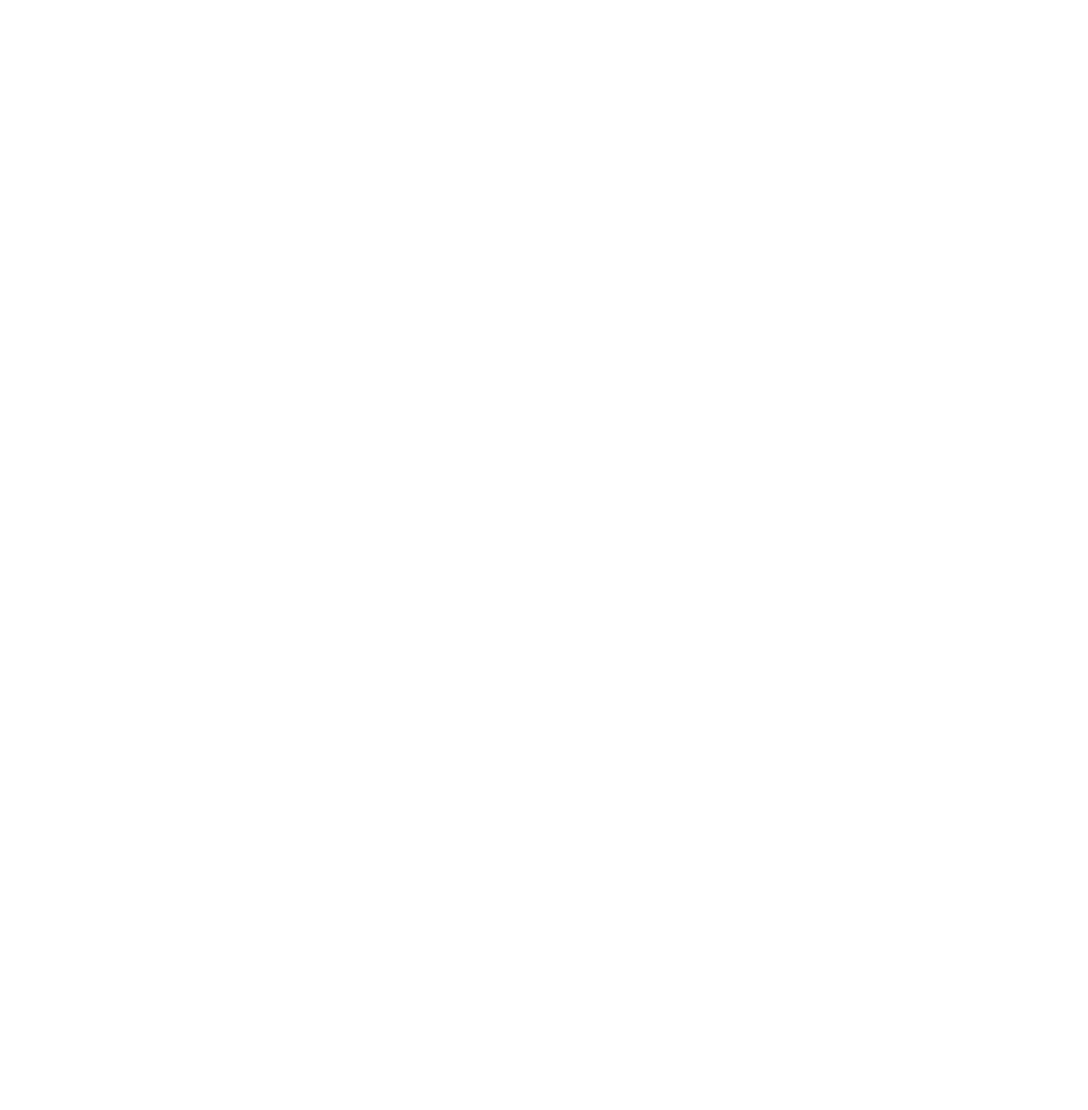
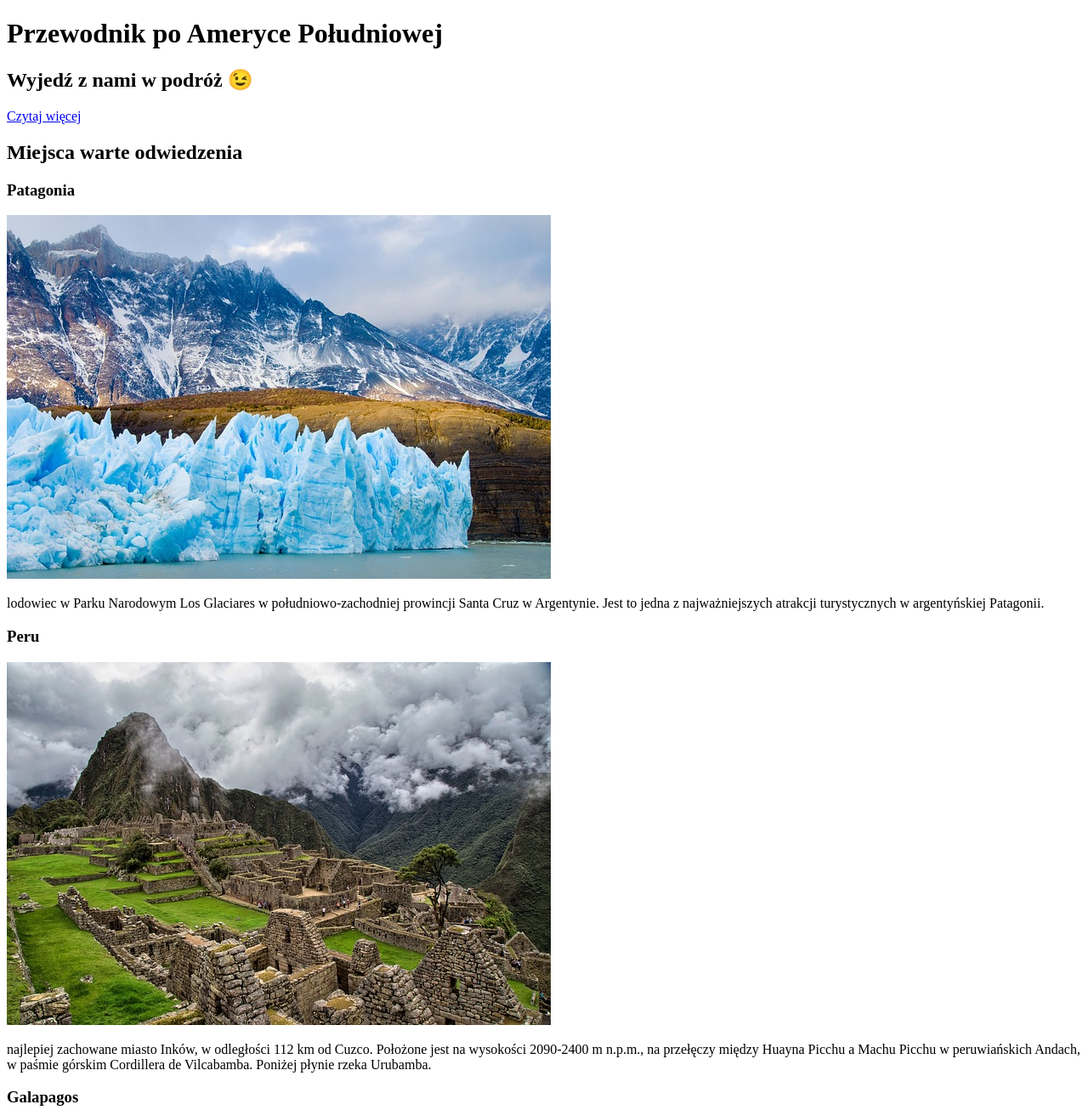
Before and after one commit to magdamadej/PWA_projekt, a plain HTML site: page index.html in a window 1280 px wide. Shown: the top 1306 px of the page at 85% size. Before the commit the page ends 800 px from the top, so only its background shows below. Drawn offline with Linux system fonts and the light colour scheme.

Commit message:
dodaj zdjecia

```diff
--- a/index.html
+++ b/index.html
@@ -9,6 +9,45 @@
     <link rel="stylesheet" href="style.css">
 </head>
 <body>
+    <header>
+        <div>
+            <h1>Przewodnik po Ameryce Południowej</h1>
+            <h2>Wyjedź z nami w podróż 😉</h2>
+        </div>
+        <a href="#main">Czytaj więcej</a>
+    </header>
+    <main id="main">
+        <section class="all_places">
+            <h2>Miejsca warte odwiedzenia</h2>
+            <div>
+                <div class="single_place">
+                    <h3>Patagonia</h3>
+                    <img src="./img/patagonia.jpg" alt="">
+                    <p>lodowiec w Parku Narodowym Los Glaciares w południowo-zachodniej prowincji Santa Cruz w Argentynie. Jest to jedna z najważniejszych atrakcji turystycznych w argentyńskiej Patagonii.</p>
+                </div>
 
+                <div class="single_place">
+                    <h3>Peru</h3>
+                    <img src="./img/peru.jpg" alt="">
+                    <p>najlepiej zachowane miasto Inków, w odległości 112 km od Cuzco. Położone jest na wysokości 2090-2400 m n.p.m., na przełęczy między Huayna Picchu a Machu Picchu w peruwiańskich Andach, w paśmie górskim Cordillera de Vilcabamba. Poniżej płynie rzeka Urubamba.</p>
+                </div>
+
+                <div class="single_place">
+                    <h3>Galapagos</h3>
+                    <img src="./img/galapagos.jpg" alt="">
+                    <p>archipelag pochodzenia wulkanicznego na Oceanie Spokojnym, na wysokości równika, ok. 1000 km na zachód od wybrzeża Ameryki Południowej. Wyspy należą do Ekwadoru, a ich powierzchnia wynosi ok. 8 tys. km<sup>2</sup>.</p>
+                </div>
+
+                <div class="single_place">
+                    <h3>Brazylia</h3>
+                    <img src="./img/brazylia.jpg" alt="">
+                    <p>Rio de Janeiro - drugie co do wielkości miasto Brazylii i do 1960 r. jej stolica, razem z przedmieściami liczy 12 milionów mieszkańców. Popularny kierunek turystyczny z plażami Copacabana i Ipanema, wzgórzami Corcovado i Głowa Cukru, stadionem Maracanã i obiektami olimpijskimi oraz corocznie obchodzonym karnawałem i muzyką bossa nova.</p>
+                </div>
+            </div>
+        </section>
+    </main>
+    <footer>
+        <p>Zaawansowane technologie internetowe - projekt WSB 2023</p>
+    </footer>
 </body>
 </html>
```
Also changed, not shown: img/brazylia.jpg (added), img/galapagos.jpg (added), img/patagonia.jpg (added), img/peru.jpg (added).
